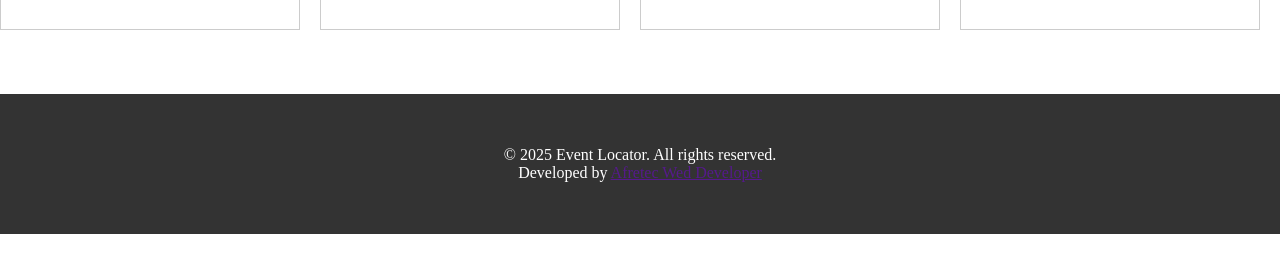
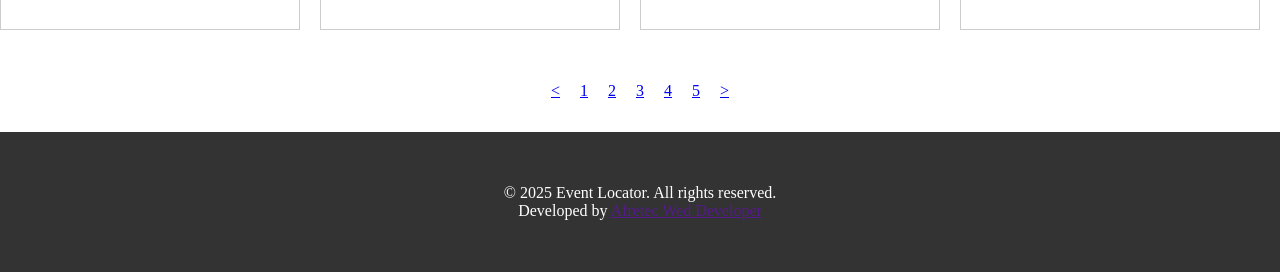
Before and after one commit to Zeden12/Afretec-1-project, a plain HTML site: page index.html in a window 1280 px wide. Shown: the part 717-989 px from the top of the page. Before the commit the page ends 951 px from the top, so only its background shows below. Drawn offline with Linux system fonts and the light colour scheme.

Commit message:
added pagination

```diff
--- a/index.html
+++ b/index.html
@@ -72,7 +72,17 @@
                 <p>price: 10000 Rwf</p>
             </div>
         </section>
+        <section class="pagination">
+            <a href="#" class="prev">&lt;</a>
+            <a href="#" class="active">1</a>
+            <a href="#">2</a>
+            <a href="#">3</a>
+            <a href="#">4</a>
+            <a href="#">5</a>
+            <a href="#" class="next">&gt;</a>
+        </section>
     </main>
+
 
     <footer>
         <p>&copy; 2025 Event Locator. All rights reserved.</p>
--- a/styles/index.css
+++ b/styles/index.css
@@ -105,6 +105,15 @@ main .card .info h2{
     margin-bottom: 10px;
 }
 
+.pagination{
+    display: flex;
+    justify-content: center;
+    margin-top: 20px;
+    align-items: center;
+    flex-wrap: wrap;
+    gap: 20px;
+}
+
 footer{
     background-color: #333;
     color: white;
```
